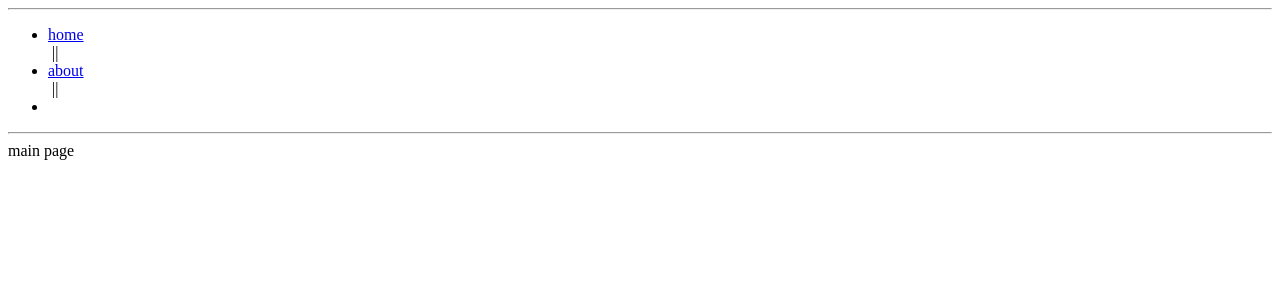
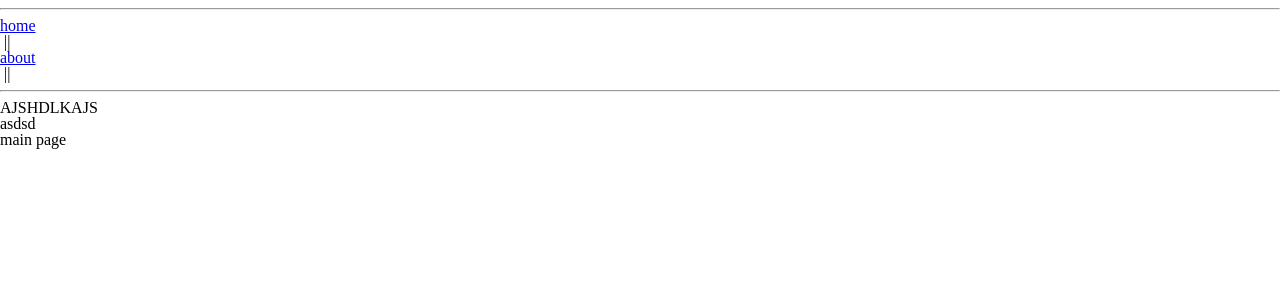
Before and after one commit to AntProg86/FeatureSlicedDesign, a React app: page / in a window 1280 px wide. Shown: the top 300 px of the page. Built offline with nearby package versions, Linux system fonts and the light colour scheme.

Commit message:
css reset
сброс стилей

```diff
--- a/src/app/index.tsx
+++ b/src/app/index.tsx
@@ -1,8 +1,10 @@
 import React, { useEffect, useContext, useState} from 'react';
 // import { useDispatch, useSelector } from 'react-redux';
 // import LocalizedStrings from '#src/components/language/localization';
-import './styles.scss';
+//import './styles.css';
 import { Link, Route, Routes } from 'react-router-dom';
+//import '../../src/re'
+import './reset.scss';
 
 type Props = {
 
@@ -35,6 +37,10 @@
           </ul>
         </nav>
         <hr />
+        <div className='QWERTY'>
+          AJSHDLKAJS
+        </div>
+        <h1>asdsd</h1>
         <Routes>
           <Route path={ "/" } element={ <>main page</> } />
           <Route path={ "/about" } element={ <>AboutPage</> } />
--- /dev/null
+++ b/src/app/reset.scss
@@ -0,0 +1,48 @@
+/* http://meyerweb.com/eric/tools/css/reset/
+   v2.0 | 20110126
+   License: none (public domain)
+*/
+
+html, body, div, span, applet, object, iframe,
+h1, h2, h3, h4, h5, h6, p, blockquote, pre,
+a, abbr, acronym, address, big, cite, code,
+del, dfn, em, img, ins, kbd, q, s, samp,
+small, strike, strong, sub, sup, tt, var,
+b, u, i, center,
+dl, dt, dd, ol, ul, li,
+fieldset, form, label, legend,
+table, caption, tbody, tfoot, thead, tr, th, td,
+article, aside, canvas, details, embed,
+figure, figcaption, footer, header, hgroup,
+menu, nav, output, ruby, section, summary,
+time, mark, audio, video {
+	margin: 0;
+	padding: 0;
+	border: 0;
+	font-size: 100%;
+	font: inherit;
+	vertical-align: baseline;
+}
+/* HTML5 display-role reset for older browsers */
+article, aside, details, figcaption, figure,
+footer, header, hgroup, menu, nav, section {
+	display: block;
+}
+body {
+	line-height: 1;
+}
+ol, ul {
+	list-style: none;
+}
+blockquote, q {
+	quotes: none;
+}
+blockquote:before, blockquote:after,
+q:before, q:after {
+	content: '';
+	content: none;
+}
+table {
+	border-collapse: collapse;
+	border-spacing: 0;
+}
--- a/webpack.config.js
+++ b/webpack.config.js
@@ -53,7 +53,7 @@
       },
       //CSS
       {
-        test: /\.css$/i,
+        test: /\.(css|scss)$/i,
         use: [MiniCssExtractPlugin.loader, 'css-loader']
       },
       // Loading pictures
```
Also changed, not shown: src/app/styles.scss (deleted).
